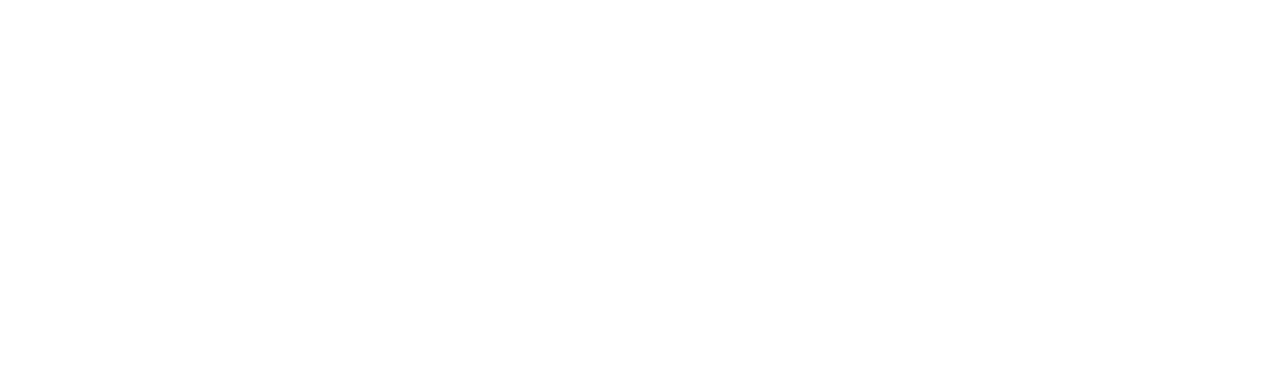
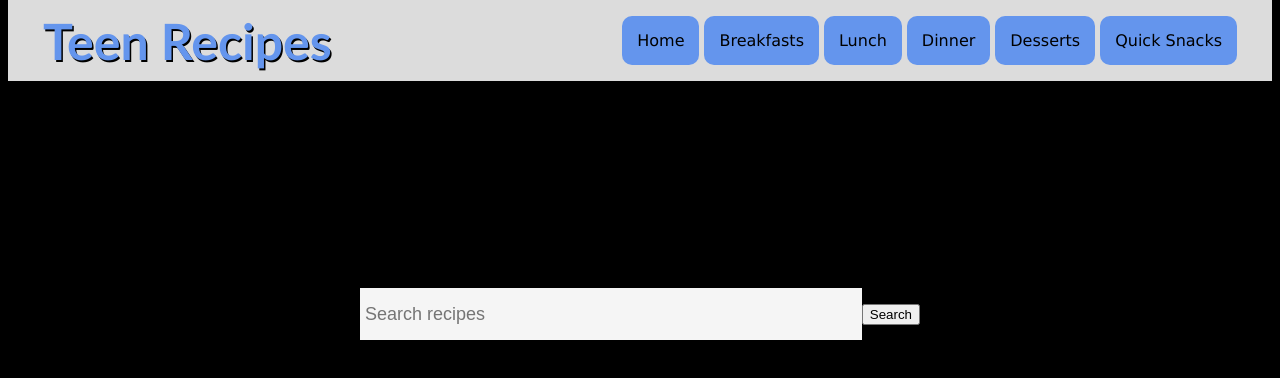
Before and after one commit to nightlock100/TSA-website_design, a plain HTML site: page index.html in a window 1280 px wide. Drawn offline with Linux system fonts and the light colour scheme.

Commit message:
index.html

```diff
--- a/index.html
+++ b/index.html
@@ -1,8 +1,104 @@
 <!DOCTYPE HTML>
 <html>
 <head>
+  <style>
+    body{background-color: black;}
+
+      .topbar{background-color: rgb(220, 220, 220);
+      padding-left: 15px;
+    padding-right:15px;
+    margin-top: -20px;
+  }
+.bardiv{display:flex;align-items: center;justify-content: space-between;
+  margin:20px;
+}
+.head{font-size:50px;
+      font-family:calibri;
+    margin:0px;
+    color:cornflowerblue;
+      text-align: center;
+      font-weight:bolder;
+    text-shadow: 1.5px 1.5px black;}
+.topbar ul{list-style: none;
+padding: 0px;
+}
+.bardiv a{display: block;
+text-decoration: none;
+padding: 15px;
+background-color: cornflowerblue;
+border-radius: 10px;
+color: black;
+font-family: Verdana;
+margin-left: 5px;}
+.bardiv a:hover{background-color: rgb(79, 134, 235);}
+.bardiv li{float:left;}
+
+
+
+
+.searchbox{
+  width: 600px;
+  background-color: ffffff;
+  border-radius: 8px;
+  margin: 150px auto 0px;}
+
+  .row{display: flex;
+  align-items: center;
+padding: 10px 20px;}
+
+input{flex:1;
+height: 50px;
+background: whitesmoke;
+border:0;
+outline: 0;
+font-size: 18px;
+color: black;
+padding-left:5px;}
+
+
+
+
+
+
+
+
+
+
+
+
+
+
+
+
+
+</style>
   </head>
 <body>
-<h1 id="head"
+
+<nav class="topbar">
+   <div class="bardiv">
+    <h1 class="head">Teen Recipes</h1>
+<ul>
+  <li><a href="">Home</a></li>
+  <li><a href=""">Breakfasts</a></li>
+  <li><a href="">Lunch</a></li>
+  <li><a href="">Dinner</a></li>
+  <li><a href="">Desserts</a></li>
+  <li><a href="">Quick Snacks</a></li>
+</ul>
+</div>
+</nav>
+
+<main>
+<h2>Home page test to see navy bar</h2>
+
+<div class="searchbox">
+<div class="row">
+  <input type="text" id="input" placeholder="Search recipes" autocomplete="off">
+  <button>Search</button>
+</div>
+</div>
+
+</main>
 </body>
   </html>
```
Also changed, not shown: 1 other file.
